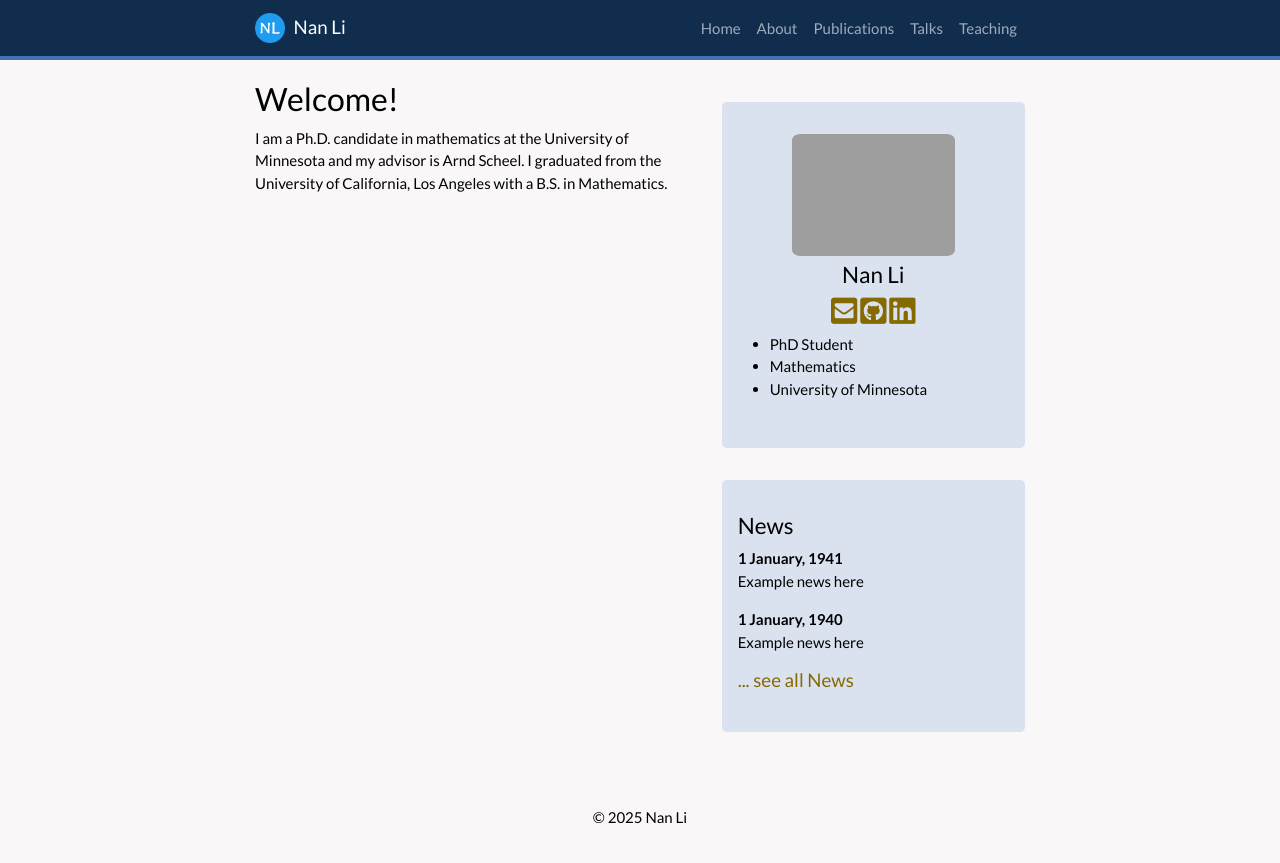
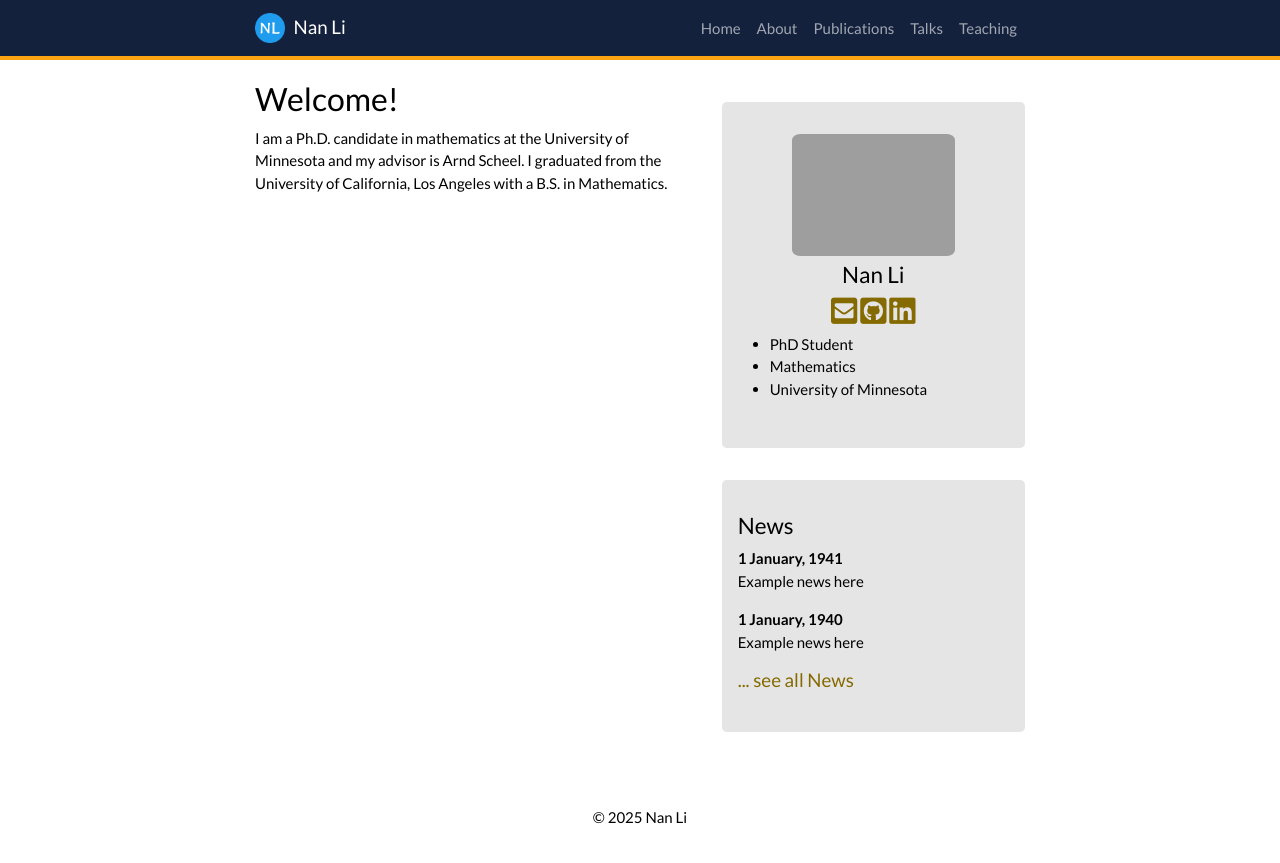
Before and after one commit to eigennan/eigennan.github.io, a Jekyll site: the page built from _pages/home.md, in a window 1280 px wide. Shown: the top 863 px of the page. Built offline with Jekyll 4.4.1, drawn with Linux system fonts in a browser that asks for light colours; a style sheet for code colours, icons or effects is not loaded.

Commit message:
Update main.scss

```diff
--- a/assets/main.scss
+++ b/assets/main.scss
@@ -67,19 +67,19 @@ body {
   line-height: 1.5;
   color: #000000;
   text-align: left;
-  background-color: #F9F7F7;
+  background-color: #ffffff;
 }
 
 .jumbotron {
   padding: 2rem 1rem;
   margin-bottom: 2rem;
-  background-color: #DBE2EF;
+  background-color: #e5e5e5;
   border-radius: 0.3rem;
 }
 
 .navbar {
   margin-bottom: 20px;
-  border-bottom: 4px solid #3F72AF;
+  border-bottom: 4px solid #fca311;
 }
 
 .navbar-text {
@@ -87,11 +87,11 @@ body {
 }
 
 .nav-tabs {
-  border-bottom: 1px solid #112D4E;
+  border-bottom: 1px solid #14213d;
 }
 
 .bg-dark {
-  background-color: #112D4E !important;
+  background-color: #14213d !important;
 }
 
 .navbar-dark .navbar-brand {
```
